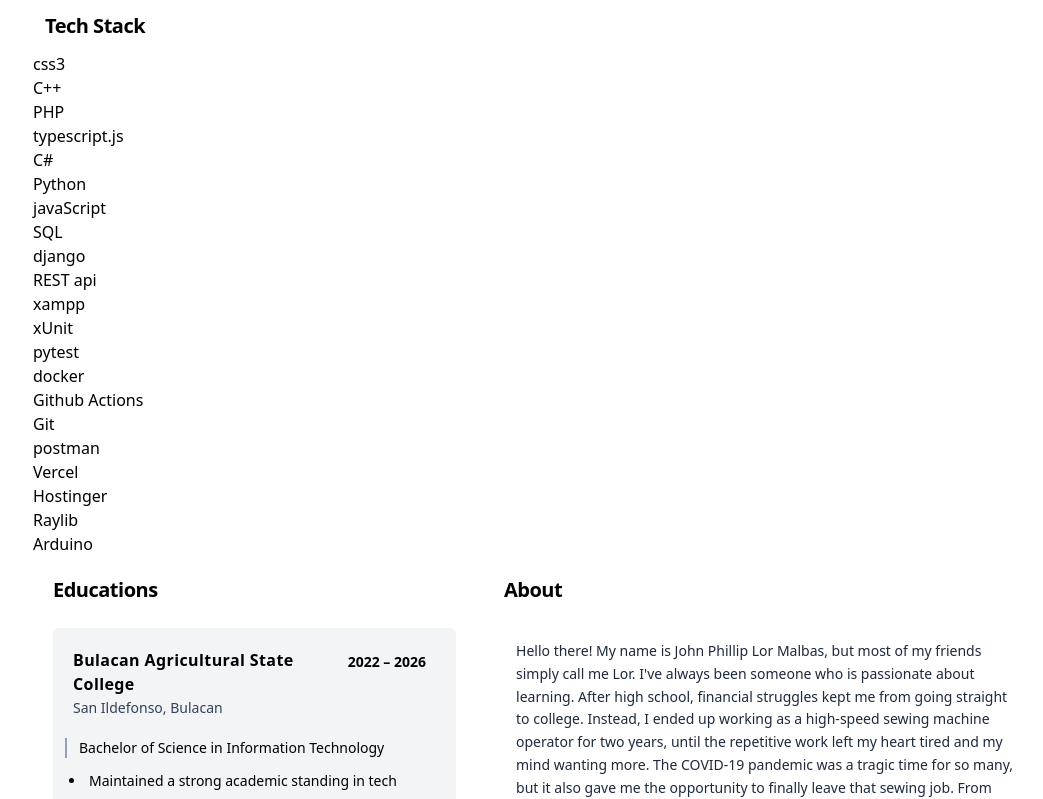
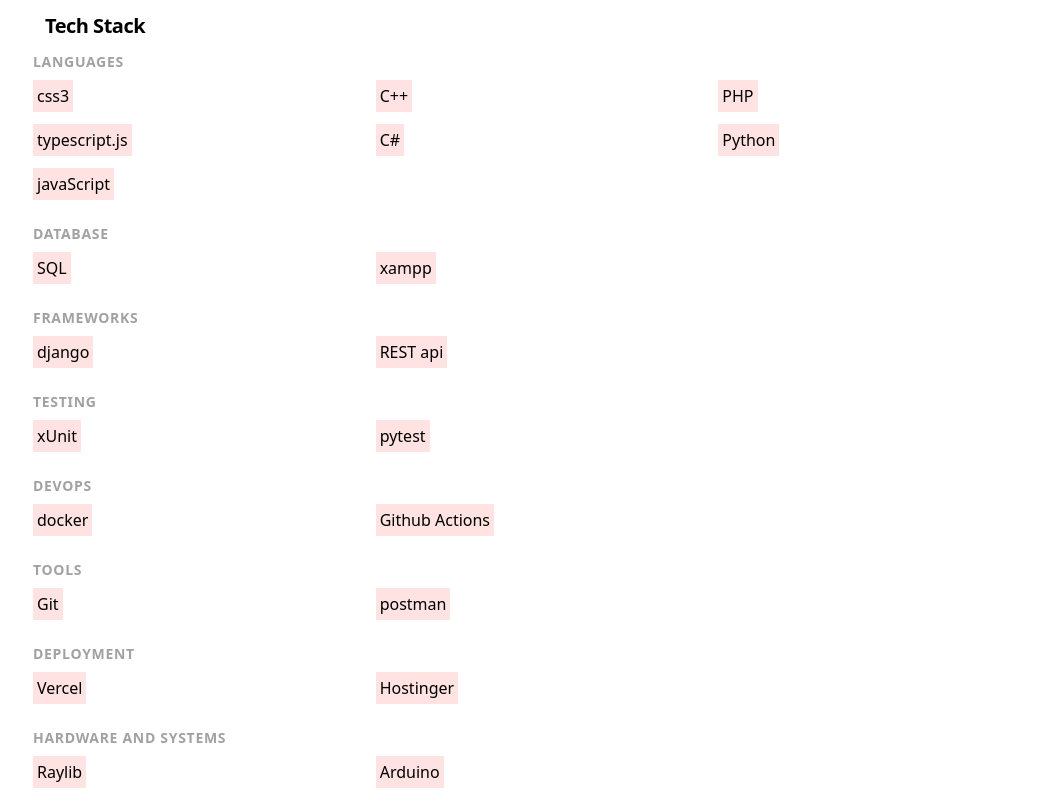
Before and after one commit to Zaido219/personal-portfolio, a React (Vite) app: page / in a window 1280 px wide. Shown: the part 1320-2119 px from the top of the page, without its empty margins (99-1142 px from the left). Built offline with nearby package versions, Linux system fonts and the light colour scheme.

Commit message:
feat:WIP Implementing new tech stack sections

```diff
--- a/src/components/StackSection.jsx
+++ /dev/null
@@ -1,28 +0,0 @@
-import SectionHeader  from "./Ui/SectionHeaderText";
-import {techStacks} from "./../config/TechStacks";
-import TechStackItem from "./Ui/TechStackItem";
-
-const StackSection = () => {
-  return (
-    <div>
-      <SectionHeader title="Tech Stack" />
-      <div>
-        {
-          // map over the items on tech stack and then create an item
-          techStacks.map((item,index)=>{
-            return(
-              <TechStackItem
-                field={item.field}
-                name={item.name}
-                icon={item.icon}
-                color={item.color}
-              ></TechStackItem>
-            )
-          })
-        }
-      </div>
-    </div>
-  );
-};
-
-export default StackSection;
--- /dev/null
+++ b/src/components/StackSection.tsx
@@ -0,0 +1,122 @@
+import SectionHeader from "./Ui/SectionHeaderText";
+import { techStacks } from "../config/TechStacks";
+import TechStackItem from "./Ui/TechStackItem";
+import type { TechField, TechStackItemProps } from "../interface/types";
+
+const StackSection = () => {
+  // Group items by field
+  const groupedTechStacks = techStacks.reduce((acc, item) => {
+    const category = item.field;
+    if (!acc[category]) {
+      acc[category] = [];
+    }
+    acc[category].push(item);
+    return acc;
+  }, {} as Partial<Record<TechField, TechStackItemProps[]>>);
+
+  return (
+    <div className="w-full space-y-6">
+      <SectionHeader title="Tech Stack" />
+
+      <div className="space-y-6">
+        {/* Languages */}
+        {groupedTechStacks["languages"] && (
+          <div className="space-y-2">
+            <p className="font-semibold text-sm text-neutral-400 uppercase tracking-wider">Languages</p>
+            <div className="grid grid-cols-2 sm:grid-cols-3 gap-3">
+              {groupedTechStacks["languages"].map((item, index) => (
+                <TechStackItem key={item.id ?? `${item.name}-${index}`} {...item} />
+              ))}
+            </div>
+          </div>
+        )}
+
+        {/* Database */}
+        {groupedTechStacks["database"] && (
+          <div className="space-y-2">
+            <p className="font-semibold text-sm text-neutral-400 uppercase tracking-wider">Database</p>
+            <div className="grid grid-cols-2 sm:grid-cols-3 gap-3">
+              {groupedTechStacks["database"].map((item, index) => (
+                <TechStackItem key={item.id ?? `${item.name}-${index}`} {...item} />
+              ))}
+            </div>
+          </div>
+        )}
+
+        {/* Frameworks */}
+        {groupedTechStacks["frameworks"] && (
+          <div className="space-y-2">
+            <p className="font-semibold text-sm text-neutral-400 uppercase tracking-wider">Frameworks</p>
+            <div className="grid grid-cols-2 sm:grid-cols-3 gap-3">
+              {groupedTechStacks["frameworks"].map((item, index) => (
+                <TechStackItem key={item.id ?? `${item.name}-${index}`} {...item} />
+              ))}
+            </div>
+          </div>
+        )}
+
+        {/* Testing */}
+        {groupedTechStacks["testing"] && (
+          <div className="space-y-2">
+            <p className="font-semibold text-sm text-neutral-400 uppercase tracking-wider">Testing</p>
+            <div className="grid grid-cols-2 sm:grid-cols-3 gap-3">
+              {groupedTechStacks["testing"].map((item, index) => (
+                <TechStackItem key={item.id ?? `${item.name}-${index}`} {...item} />
+              ))}
+            </div>
+          </div>
+        )}
+
+        {/* DevOps */}
+        {groupedTechStacks["devops"] && (
+          <div className="space-y-2">
+            <p className="font-semibold text-sm text-neutral-400 uppercase tracking-wider">DevOps</p>
+            <div className="grid grid-cols-2 sm:grid-cols-3 gap-3">
+              {groupedTechStacks["devops"].map((item, index) => (
+                <TechStackItem key={item.id ?? `${item.name}-${index}`} {...item} />
+              ))}
+            </div>
+          </div>
+        )}
+
+        {/* Tools */}
+        {groupedTechStacks["tools"] && (
+          <div className="space-y-2">
+            <p className="font-semibold text-sm text-neutral-400 uppercase tracking-wider">Tools</p>
+            <div className="grid grid-cols-2 sm:grid-cols-3 gap-3">
+              {groupedTechStacks["tools"].map((item, index) => (
+                <TechStackItem key={item.id ?? `${item.name}-${index}`} {...item} />
+              ))}
+            </div>
+          </div>
+        )}
+
+        {/* Deployment */}
+        {groupedTechStacks["deployment"] && (
+          <div className="space-y-2">
+            <p className="font-semibold text-sm text-neutral-400 uppercase tracking-wider">Deployment</p>
+            <div className="grid grid-cols-2 sm:grid-cols-3 gap-3">
+              {groupedTechStacks["deployment"].map((item, index) => (
+                <TechStackItem key={item.id ?? `${item.name}-${index}`} {...item} />
+              ))}
+            </div>
+          </div>
+        )}
+
+        {/* Hardware & Systems */}
+        {groupedTechStacks["hardware&systems"] && (
+          <div className="space-y-2">
+            <p className="font-semibold text-sm text-neutral-400 uppercase tracking-wider">Hardware and Systems</p>
+            <div className="grid grid-cols-2 sm:grid-cols-3 gap-3">
+              {groupedTechStacks["hardware&systems"].map((item, index) => (
+                <TechStackItem key={item.id ?? `${item.name}-${index}`} {...item} />
+              ))}
+            </div>
+          </div>
+        )}
+      </div>
+    </div>
+  );
+};
+
+export default StackSection;
--- a/src/components/Ui/TechStackItem.tsx
+++ b/src/components/Ui/TechStackItem.tsx
@@ -2,7 +2,10 @@ import { type TechStackItemProps} from "./../../interface/types";
 
 const TechStackItem = ({field, name,icon, color, ...props}:TechStackItemProps) => {
   return(
-    <div>
+    <div className="bg-red-100 p-1 w-fit">
+      <div>
+        {icon}
+      </div>
       {name}
     </div>
   );
--- a/src/config/TechStacks.ts
+++ b/src/config/TechStacks.ts
@@ -4,127 +4,127 @@ export const techStacks : TechStackItemProps[] = [
     {
         field:'languages',
         name:'css3',
-        icon:"null",
+        icon:null,
         color:"#512BD4",
     },
     {
         field:'languages',
         name:'C++',
-        icon:"null",
+        icon:null,
         color:"#512BD4",
     },
     {
         field:'languages',
         name:'PHP',
-        icon:"null",
+        icon:null,
         color:"#512BD4",
     },
     {
         field:'languages',
         name:'typescript.js',
-        icon:"null",
+        icon:null,
         color:"#512BD4",
     },
     {
         field:'languages',
         name:'C#',
-        icon:"null",
+        icon:null,
         color:"#512BD4",
     },
     {
         field:'languages',
         name:'Python',
-        icon:"null",
+        icon:null,
         color:"#512BD4",
     },
     {
         field:'languages',
         name:'javaScript',
-        icon:"null",
+        icon:null,
         color:"#512BD4",
     },
     {
         field:'database',
         name:'SQL',
-        icon:"null",
+        icon:null,
         color:"#512BD4",
     },
     {
         field:'frameworks',
         name:'django',
-        icon:"null",
+        icon:null,
         color:"#512BD4",
     },
     {
         field:'frameworks',
         name:'REST api',
-        icon:"null",
+        icon:null,
         color:"#512BD4",
     },
     {
         field:'database',
         name:'xampp',
-        icon:"null",
+        icon:null,
         color:"#512BD4",
     },
     {
         field:'testing',
         name:'xUnit',
-        icon:"null",
+        icon:null,
         color:"#512BD4",
     },
     {
         field:'testing',
         name:'pytest',
-        icon:"null",
+        icon:null,
         color:"#512BD4",
     },
     {
         field:'devops',
         name:'docker',
-        icon:"null",
+        icon:null,
         color:"#512BD4",
     },
     {
         field:'devops',
         name:'Github Actions',
-        icon:"null",
+        icon:null,
         color:"#512BD4",
     },
     {
         field:'tools',
         name:'Git',
-        icon:"null",
+        icon:null,
         color:"#512BD4",
     },
     {
         field:'tools',
         name:'postman',
-        icon:"null",
+        icon:null,
         color:"#512BD4",
     },
     {
         field:'deployment',
         name:'Vercel',
-        icon:"null",
+        icon:null,
         color:"#512BD4",
     },
     {
         field:'deployment',
         name:'Hostinger',
-        icon:"null",
+        icon:null,
         color:"#512BD4",
     },
     {
         field:'hardware&systems',
         name:'Raylib',
-        icon:"null",
+        icon:null,
         color:"#512BD4",
     },
     {
         field:'hardware&systems',
         name:'Arduino',
-        icon:"null",
+        icon:null,
         color:"#512BD4",
     },
 ]
--- a/src/interface/types.ts
+++ b/src/interface/types.ts
@@ -14,11 +14,11 @@ export type TechField =
   | 'hardware&systems';
 
 export interface TechStackItemProps{
-    id?:string,
+    id?:string | undefined,
     field: TechField // backend,frontend,database,testing,etc...
     name:string,
-    icon?:React.ReactNode,
-    color?:string
+    icon?:React.ReactNode | undefined,
+    color?:string | undefined
 }
 
 
```
Also changed, not shown: src/components/Ui/SectionHeaderText.tsx (renamed from src/components/Ui/SectionHeaderText.jsx).
